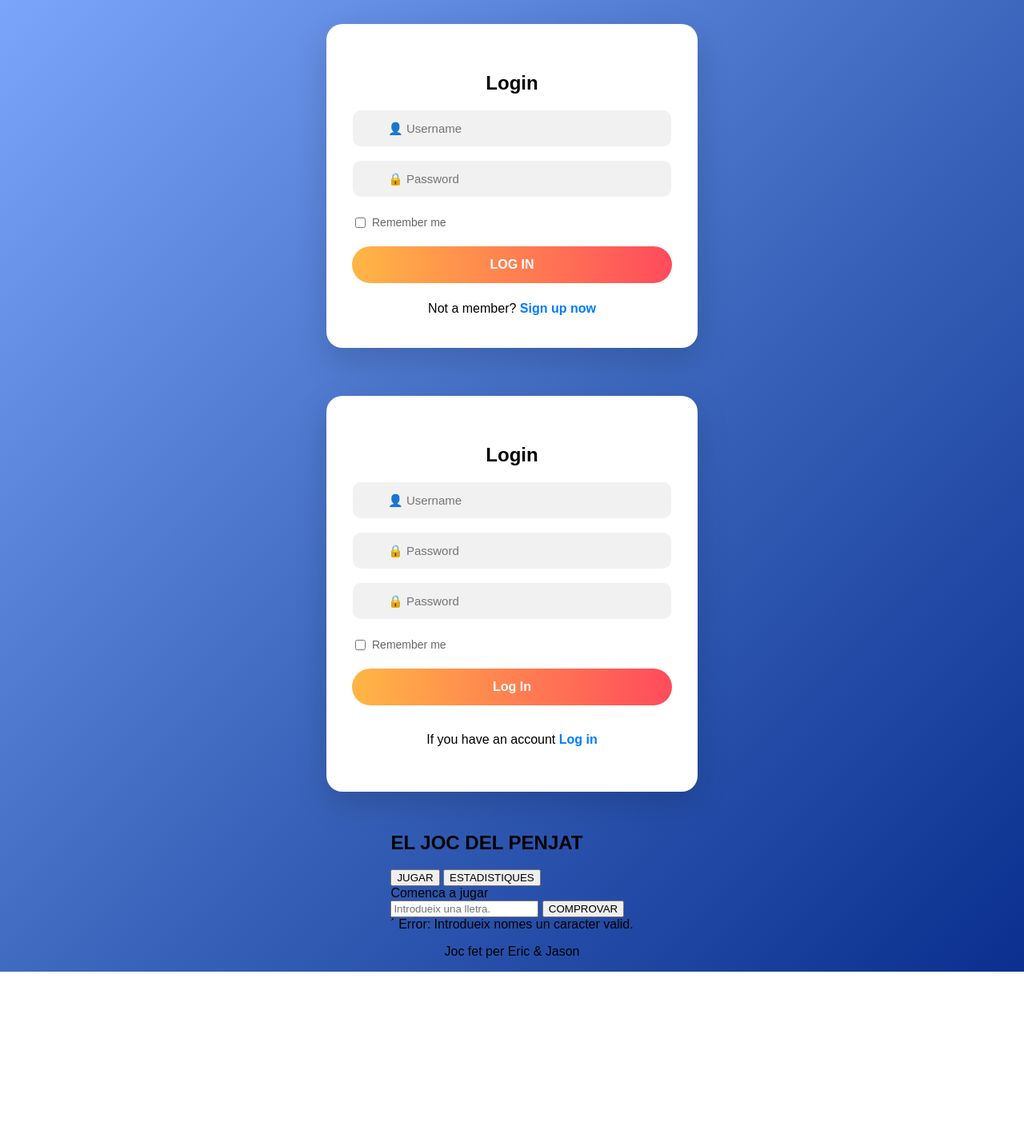
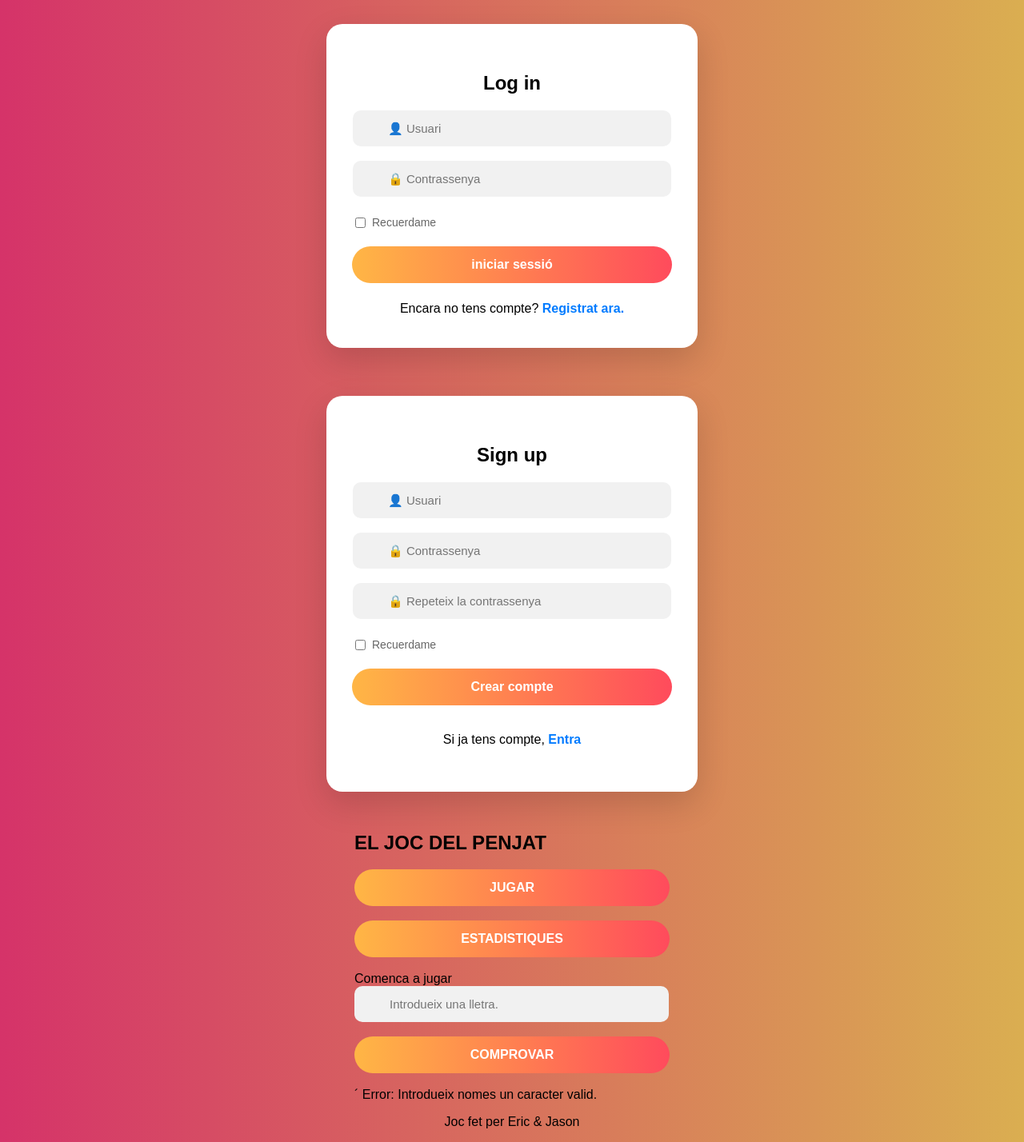
Before and after one commit to JasonGambaAlum/hangManProject, a plain HTML site: page index.html in a window 1280 px wide. Shown: the whole page at 80% size. Before the commit the page ends 1215 px from the top, so only its background shows below. Drawn offline with Linux system fonts and the light colour scheme.

Commit message:
Added more css and change the language to Catalonian

```diff
--- a/index.html
+++ b/index.html
@@ -12,50 +12,50 @@
 <body>
     <section id="login-section">
         <div class="card">
-            <h2>Login</h2>
+            <h1>Log in</h1>
             <div class="input-wrapper">
                 <i class="icon-user"></i>
-                <input type="text" class="input-field" placeholder="👤 Username">
+                <input type="text" class="input-field" placeholder="👤 Usuari">
             </div>
             <div class="input-wrapper">
                 <i class="icon-lock"></i>
-                <input type="password" class="input-field" placeholder="🔒 Password">
+                <input type="password" class="input-field" placeholder="🔒 Contrassenya">
             </div>
             <label class="remember">
-                <input type="checkbox"> Remember me
+                <input type="checkbox"> Recuerdame
             </label>
-            <button class="action-btn">LOG IN</button>
+            <button class="action-btn">iniciar sessió</button>
             <div class="toggle-sign">
-                Not a member? <a href="#">Sign up now</a>
+                Encara no tens compte? <a id="to-signup">Registrat ara.</a>
             </div>
         </div>
     </section>
     <section class="signup-section">
         <div class="card">
-            <h1>Login</h1>
+            <h1>Sign up</h1>
             <div class="input-wrapper">
-                <input type="text" class="input-field" placeholder="👤 Username">
+                <input type="text" class="input-field" placeholder="👤 Usuari">
             </div>
 
             <div class="input-wrapper">
                 <i class="icon-lock">
 
                 </i>
-                <input type="password" class="input-field" placeholder="🔒 Password">
+                <input type="password" class="input-field" placeholder="🔒 Contrassenya">
             </div>
 
             <div class="input-wrapper">
                 <i class="icon-lock"></i>
-                <input type="password" class="input-field" placeholder="🔒 Password">
+                <input type="password" class="input-field" placeholder="🔒 Repeteix la contrassenya">
             </div>
             <label class="remember">
-                <input type="checkbox"> Remember me
+                <input type="checkbox"> Recuerdame
             </label>
             <div>
-                <button class="action-btn">Log In</button>
+                <button class="action-btn">Crear compte</button>
             </div>
             <div class="toggle-sign">
-                <p>If you have an account <a href="">Log in</a></p>
+                <p>Si ja tens compte, <a id="to-login">Entra</a></p>
             </div>
         </div>
     </section>
@@ -71,10 +71,10 @@
                     EL JOC DEL PENJAT
                 </h1>
                 <div>
-                    <button>
+                    <button class="action-btn">
                         JUGAR
                     </button>
-                    <button>
+                    <button class="action-btn">
                         ESTADISTIQUES
                     </button>
                 </div>
@@ -89,8 +89,8 @@
                     <div id="user-input">
                         <label for="input-u"> Comenca a jugar</label>
                         <div>
-                            <input id="input-u" type="text" placeholder="Introdueix una lletra.">
-                            <button> COMPROVAR</button>
+                            <input class="input-field" type="text" placeholder="Introdueix una lletra.">
+                            <button class="action-btn"> COMPROVAR</button>
                         </div>
                     </div>´
                     <span id="span-error">
--- a/styles.css
+++ b/styles.css
@@ -5,7 +5,7 @@ body {
     flex-direction: column;
     align-items: center;
     font-family: "Poppins", sans-serif;
-    background: linear-gradient(135deg, #7ba5fa,#3e69bf, #0a2f8f);
+    background: linear-gradient(90deg, #d53369 0%, #daae51 100%);
     justify-content: center;
 
 }
@@ -82,14 +82,6 @@ body {
 
 
 
-
-
-.signup-container {
-    border: 1px solid black;
-    width: 60%;
-}
-
-
 .toggle-sign {
     margin-top: 5px;
 }
```
